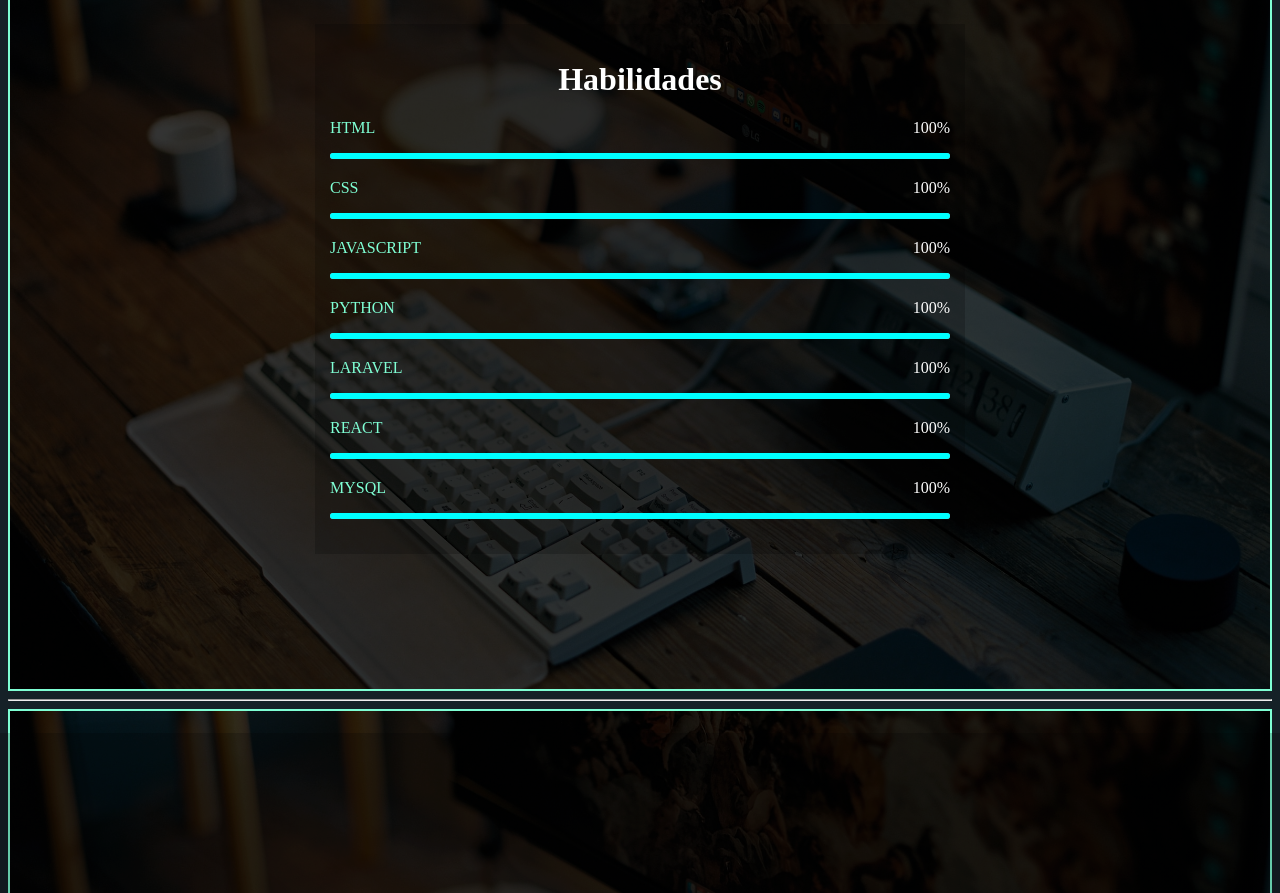
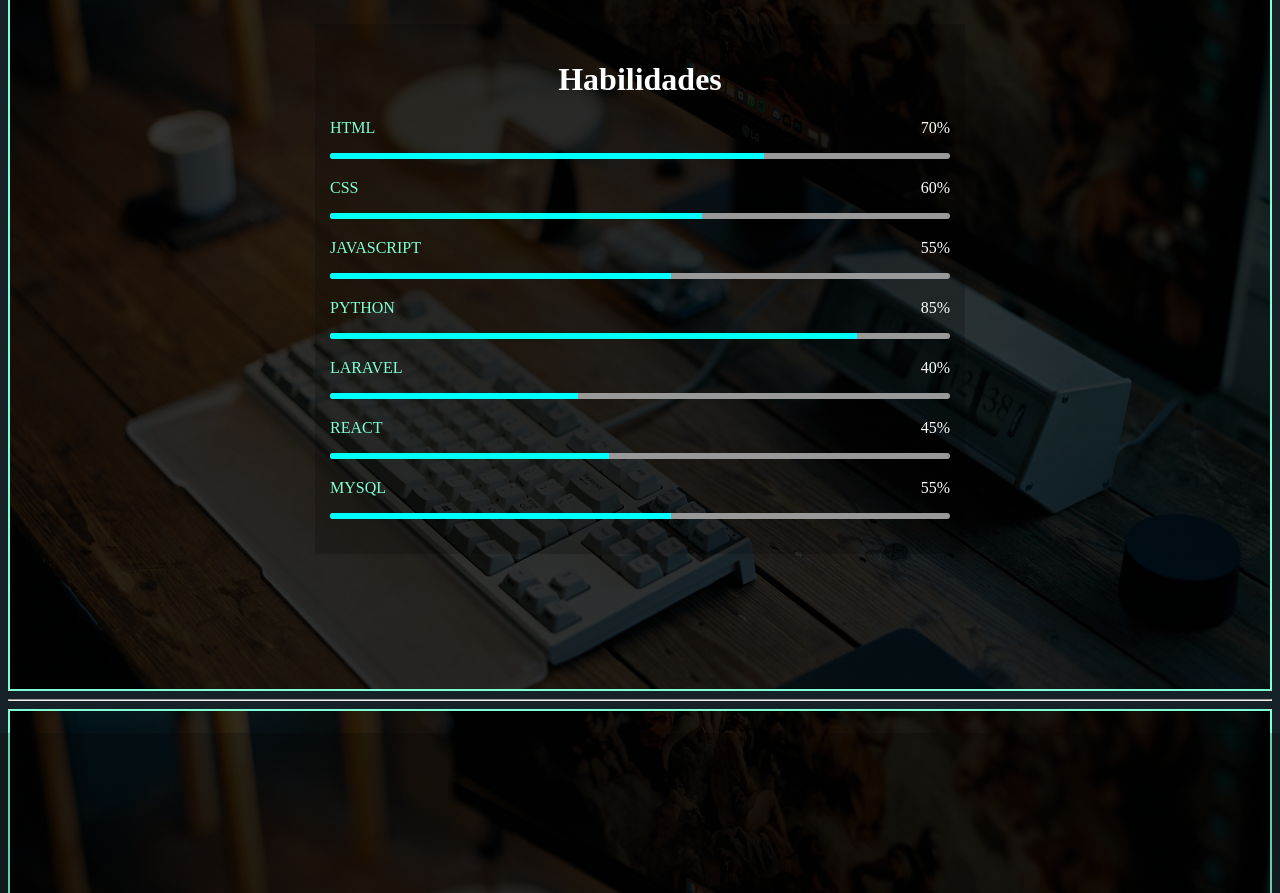
Before and after one commit to iR0cha/Portafolio, a plain HTML site: page index.html in a window 1280 px wide. Shown: the part 943-1836 px from the top of the page. Drawn offline with nearby package versions, Linux system fonts and the light colour scheme.

Commit message:
Update index.html

```diff
--- a/index.html
+++ b/index.html
@@ -35,32 +35,32 @@
             <div class="box">
                 <h1 >Habilidades</h1>
                 <div class="skill">
-                    <p><span>HTML</span>100%</p>
-                    <div class="progress" style="--wth:100%"></div>
+                    <p><span>HTML</span>70%</p>
+                    <div class="progress" style="--wth:70%"></div>
                 </div>
                 <div class="skill">
-                    <p><span>CSS</span>100%</p>
-                    <div class="progress" style="--wth:100%"></div>
+                    <p><span>CSS</span>60%</p>
+                    <div class="progress" style="--wth:60%"></div>
                 </div>
                 <div class="skill">
-                    <p><span>JAVASCRIPT</span>100%</p>
-                    <div class="progress" style="--wth:100%"></div>
+                    <p><span>JAVASCRIPT</span>55%</p>
+                    <div class="progress" style="--wth:55%"></div>
                 </div>
                 <div class="skill">
-                    <p><span>PYTHON</span>100%</p>
-                    <div class="progress" style="--wth:100%"></div>
+                    <p><span>PYTHON</span>85%</p>
+                    <div class="progress" style="--wth:85%"></div>
                 </div>
                 <div class="skill">
-                    <p><span>LARAVEL</span>100%</p>
-                    <div class="progress" style="--wth:100%"></div>
+                    <p><span>LARAVEL</span>40%</p>
+                    <div class="progress" style="--wth:40%"></div>
                 </div>
                 <div class="skill">
-                    <p><span>REACT</span>100%</p>
-                    <div class="progress" style="--wth:100%"></div>
+                    <p><span>REACT</span>45%</p>
+                    <div class="progress" style="--wth:45%"></div>
                 </div>
                 <div class="skill">
-                    <p><span>MYSQL</span>100%</p>
-                    <div class="progress" style="--wth:100%"></div>
+                    <p><span>MYSQL</span>55%</p>
+                    <div class="progress" style="--wth:55%"></div>
                 </div>
             </div>
         </div>
```
